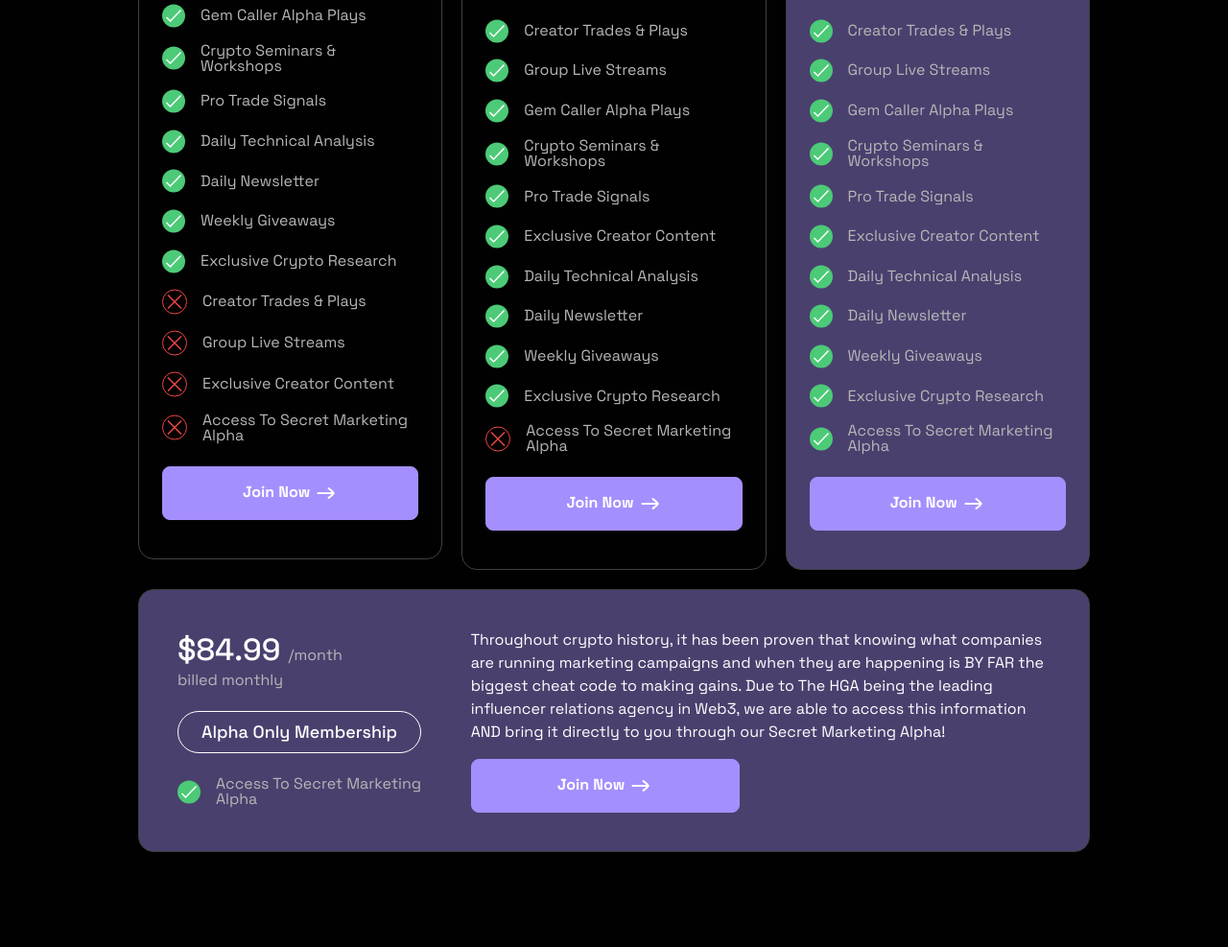
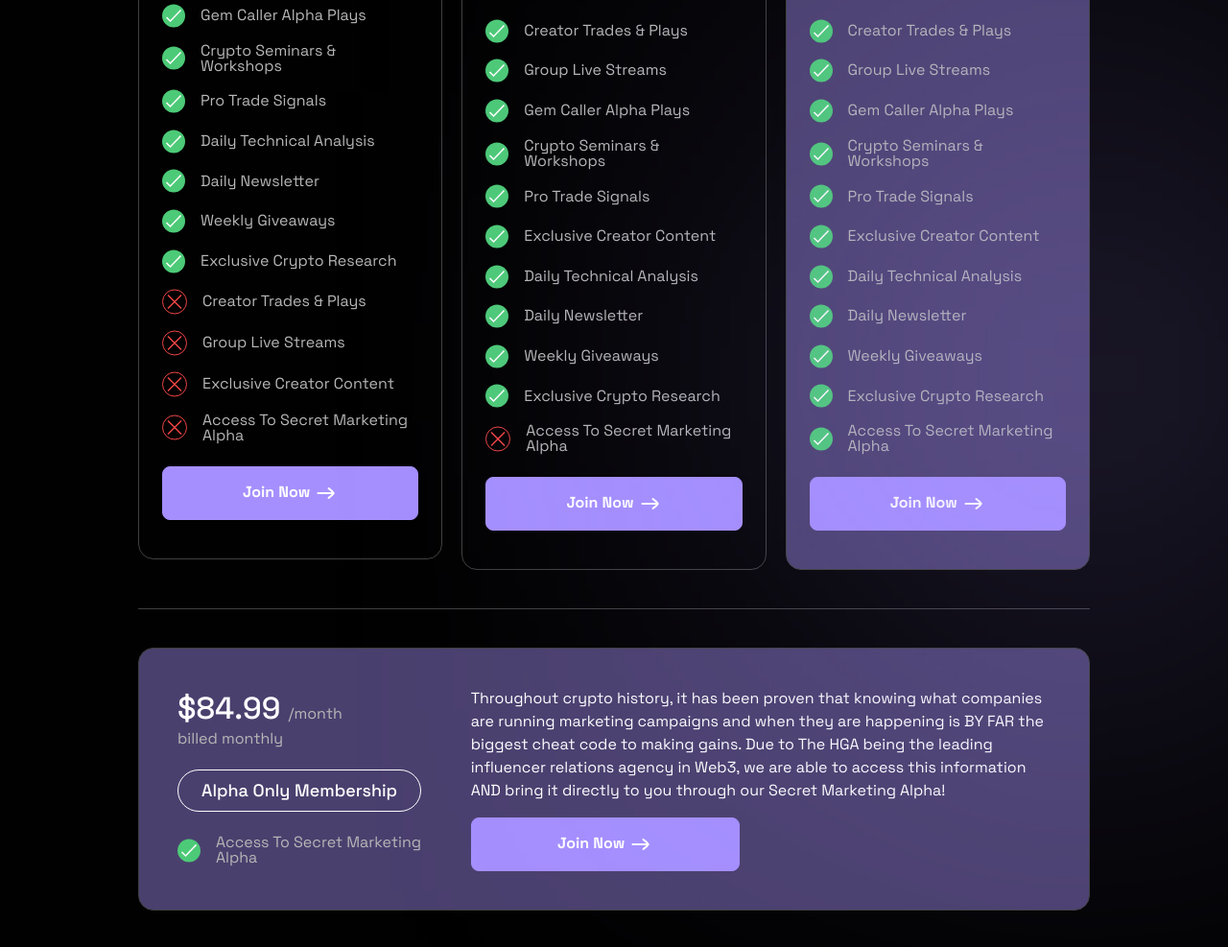
Before and after one commit to Belart3/crypto-vault, a plain HTML site: page index.html in a window 1280 px wide. Shown: the part 6740-7727 px from the top of the page at 96% size. Drawn offline with Linux system fonts and the light colour scheme.

Commit message:
whatever

```diff
--- a/css/style.css
+++ b/css/style.css
@@ -624,6 +624,7 @@ body{
   align-items: center;
   gap: 40px;
   margin-bottom: 256px;
+  position: relative;
 }
 
 .packages-ctn{
@@ -750,6 +751,8 @@ body{
   margin: 0px;
   color: #ffffff;
 }
+
+
 
 .icon-check{
 }
@@ -1504,6 +1507,18 @@ body{
     align-items: center;
     gap: 40px;
     margin-bottom: 256px;
+    position: relative;
+  }
+
+  .our-packages .purple-shadow{
+    height: 300px;
+    width: 300px;
+    position: absolute;
+    top: 50%;
+    right: 0px;
+    background-color: #A58FFE;
+    filter: blur(250px);
+    z-index: 0;
   }
 
   .packages-ctn{
@@ -2431,6 +2446,18 @@ body{
     align-items: center;
     gap: 40px;
     margin-bottom: 400px;
+    position: relative;
+  }
+
+  .our-packages .purple-shadow{
+    height: 300px;
+    width: 300px;
+    position: absolute;
+    top: 50%;
+    right: 0px;
+    background-color: #A58FFE;
+    filter: blur(250px);
+    z-index: 0;
   }
 
   .packages-ctn{
@@ -2457,7 +2484,7 @@ body{
     border-radius: 16px;
     gap: 24px;
     background-color: transparent;
-    margin-bottom: 20px;
+    margin-bottom: 0px;
   }
 
   .alpha-package{
@@ -2542,7 +2569,8 @@ body{
   }
 
   .grey-line{
-    display: none;
+    display: block;
+    margin: 40px 0px;
   }
 
   .bundle__details-ctn{
--- a/index.html
+++ b/index.html
@@ -888,6 +888,7 @@
                     </div>
                 </div>
             </div>
+            <div class="purple-shadow"></div>
         </div>
     </section>
 
```
